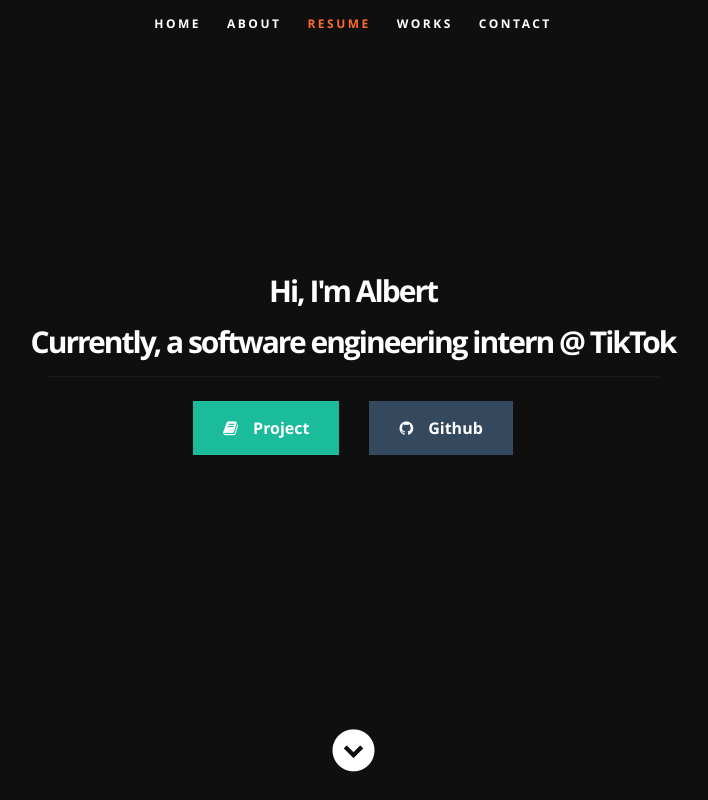
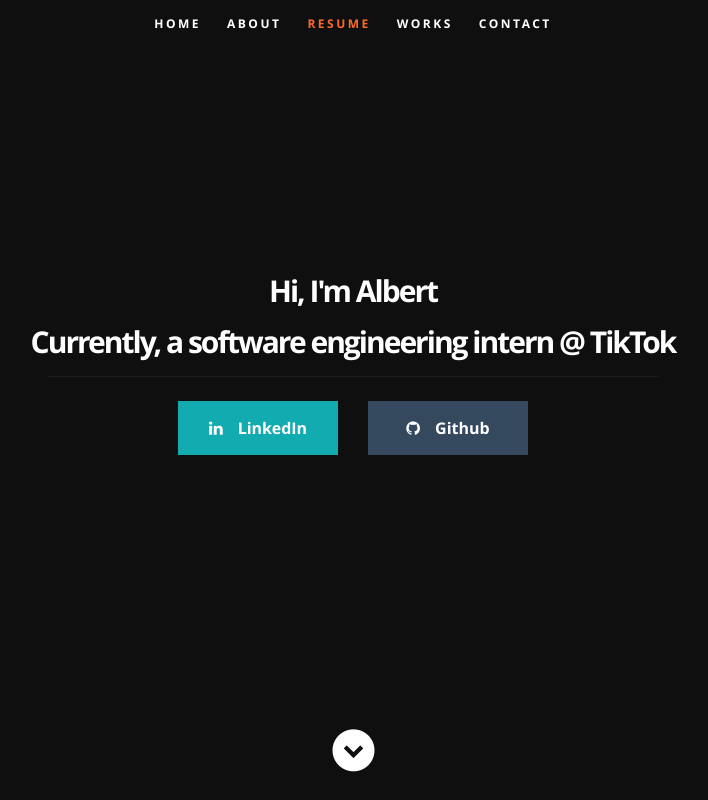
Before and after one commit to albertarielw/new-resume, a React (Create React App) app: page / in a window 1280 px wide. Shown: the top 800 px of the page, without its empty margins (287-995 px from the left). Built offline with nearby package versions, Linux system fonts and the light colour scheme.

Commit message:
Fixed skillset

```diff
--- a/src/Components/Footer.js
+++ b/src/Components/Footer.js
@@ -23,7 +23,7 @@
               <ul className="social-links">{networks}</ul>
 
               <ul className="copyright">
-                <li>&copy; Copyright 2021 Nordic Giant</li>
+                <li>&copy; Copyright 2023 Albert Ariel W</li>
                 <li>
                   Design by{" "}
                   <a title="Styleshout" href="http://www.styleshout.com/">
--- a/src/Components/Header.js
+++ b/src/Components/Header.js
@@ -65,10 +65,10 @@
             <hr />
             <Fade bottom duration={2000}>
               <ul className="social">
-                <a href={project} className="button btn project-btn">
-                  <i className="fa fa-book"></i>Project
+                <a href={project} className="button btn linkedin-btn" style={{ minWidth: "160px" }}>
+                  <i className="fa fa-linkedin"></i>LinkedIn
                 </a>
-                <a href={github} className="button btn github-btn">
+                <a href={github} className="button btn github-btn" style={{ minWidth: "160px" }}>
                   <i className="fa fa-github"></i>Github
                 </a>
               </ul>
--- a/src/Components/Resume.js
+++ b/src/Components/Resume.js
@@ -148,7 +148,7 @@
     const skillset = this.props.data.skillset.map(function (skill) {
       return (
         <div key={skill.title}>
-          <h3>{skill.title}</h3>
+
           <div className="break-special" />
           {
             skill.stacks.map( (stack) =>
@@ -190,7 +190,7 @@
           </div>
         </Slide>
         <Slide left duration={1300}>
-          <div className="row education">
+          <div className="row education" >
             <div className="three columns header-col">
               <h1>
                 <span>Work Experience</span>
@@ -222,7 +222,10 @@
               </h1>
             </div>
 
-            <div className="nine columns main-col">{skillset}</div>
+            <div className="nine columns main-col">
+              <h3>What (I Think) I Know</h3>
+              {skillset}
+            </div>
           </div>
         </Slide>
 
@@ -234,7 +237,9 @@
               </h1>
             </div>
 
-            <div className="nine columns main-col">{miniProject}</div>
+            <div className="nine columns main-col">
+              {miniProject}
+            </div>
           </div>
         </Slide>
       </section>
```
